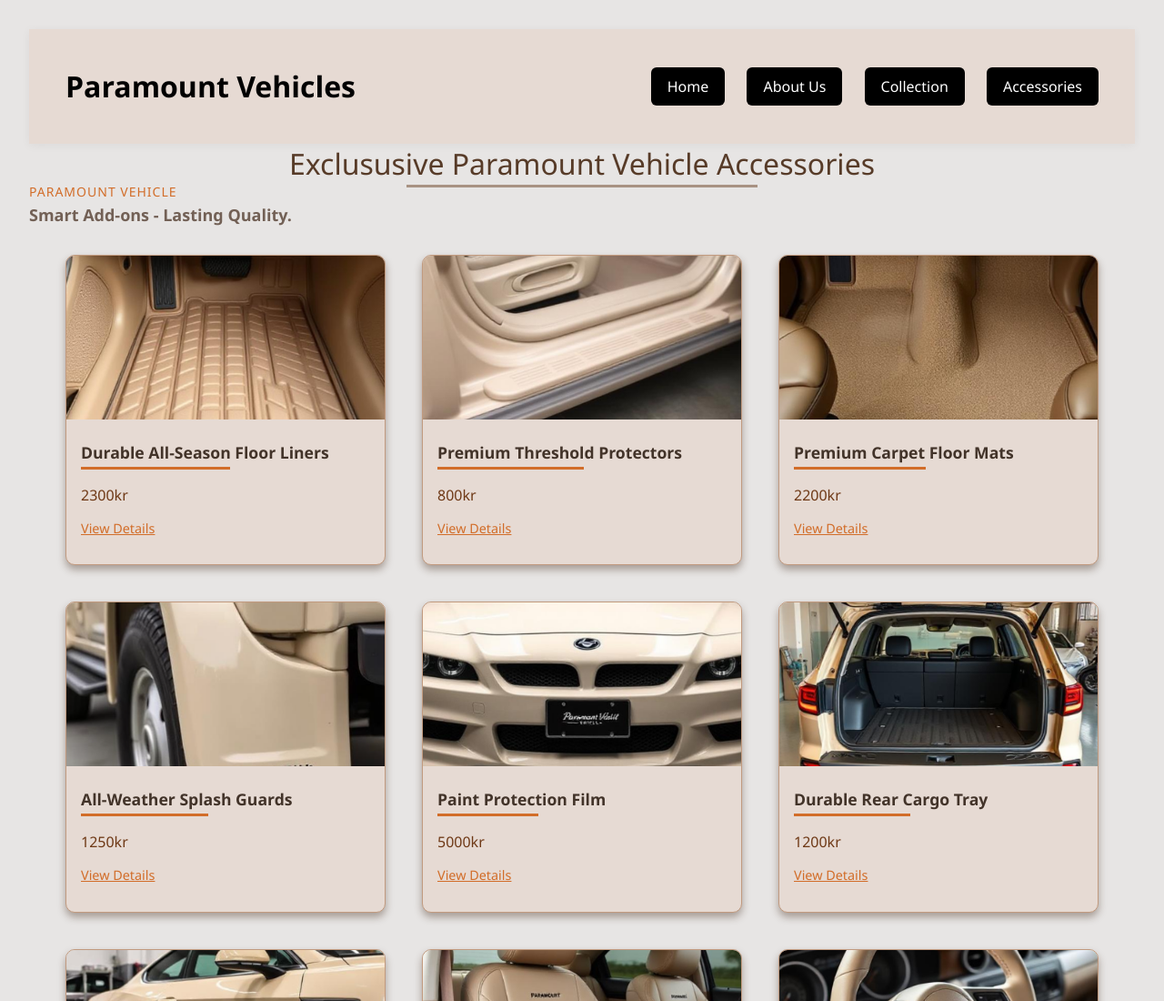
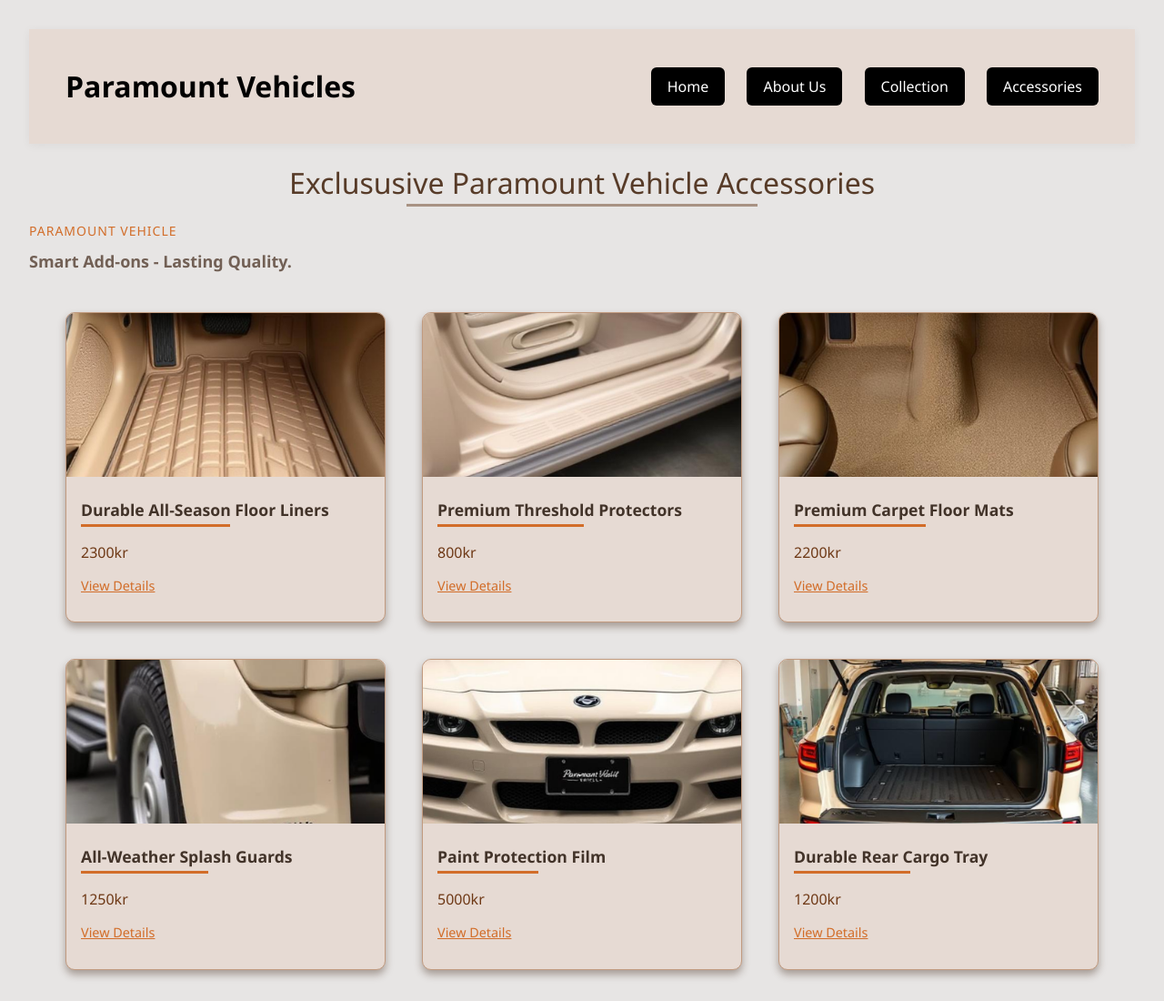
Before and after one commit to Saazaaaa/Paramount-Vehicle, a plain HTML site: page index5.html in a window 1280 px wide. Shown: the top 1100 px of the page at 91% size. Drawn offline with Linux system fonts and the light colour scheme.

Commit message:
Update style5.css

```diff
--- a/style5.css
+++ b/style5.css
@@ -46,13 +46,11 @@ body {
     font-size: 18px;
     font-weight: bold;
     color: #726055;
-    margin: 0;
   }
 
   .headingbig {
     font-weight: lighter;
     color: #573b28;
-    margin: 0;
     display: flex;
     flex-direction: column;
     align-items: center;
```
